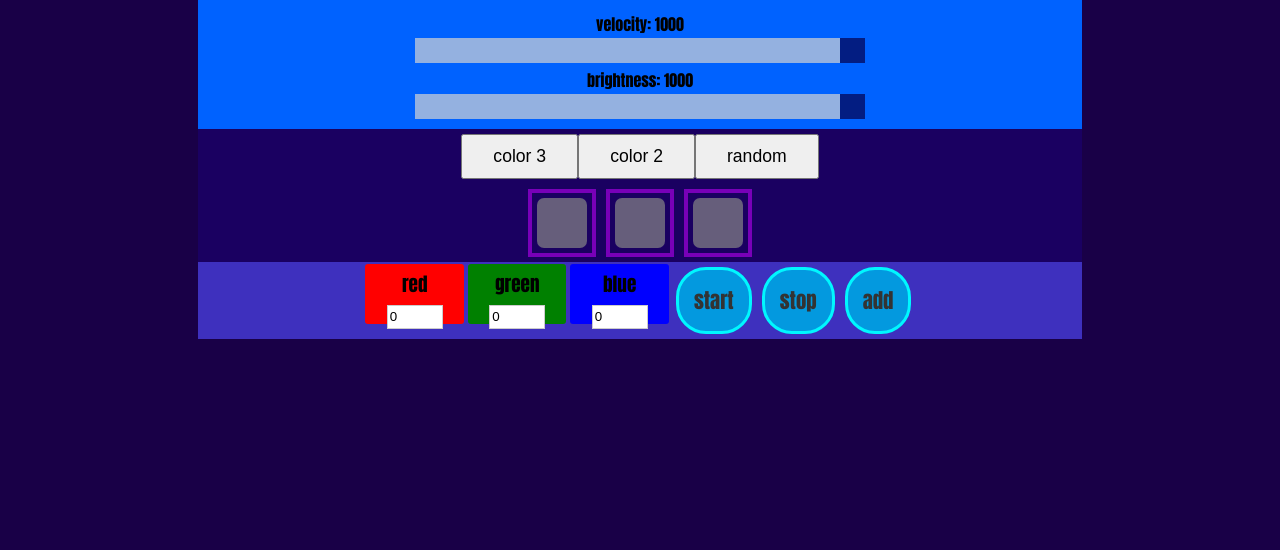
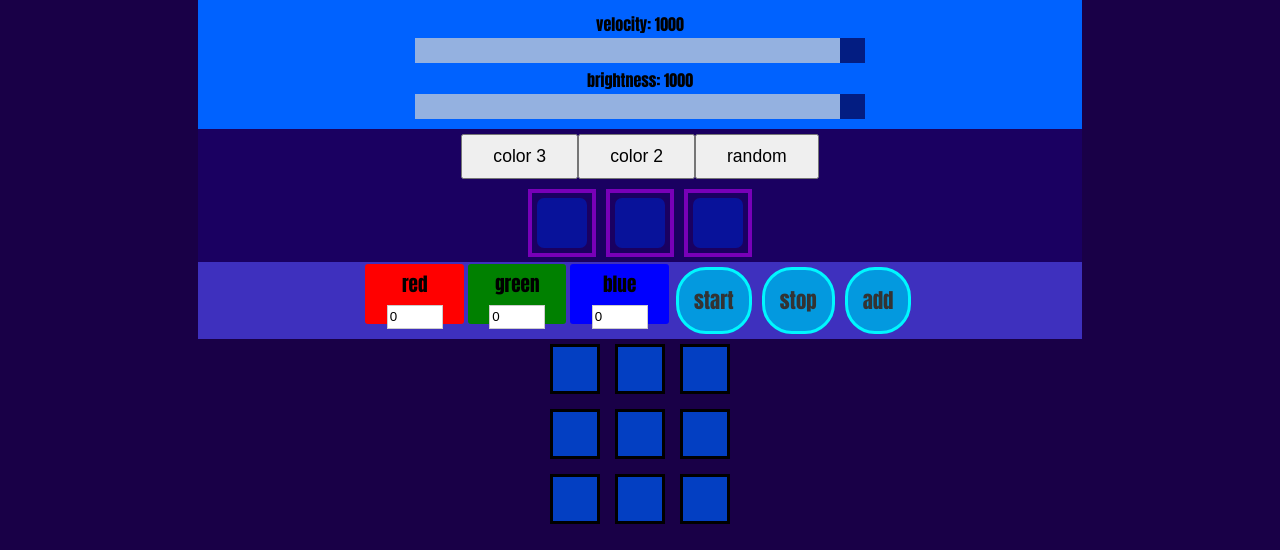
Before and after one commit to akiosTerr/Smart-RGB-IO, a website: page src/webC/index.html in a window 1280 px wide. Shown: the part 250-800 px from the top of the page. Drawn offline with Linux system fonts and the light colour scheme; files that its build step writes are made by us from their sources; files whose address does not match are found by name.

Commit message:
added placeholder preset color grid

```diff
--- a/assets/css/style.css
+++ b/assets/css/style.css
@@ -167,10 +167,25 @@ html {
     background: #c20f0f;
     cursor: pointer;
   }
+
   .palet {
     padding: 25px;
     opacity: 0.7;
     margin: 5px;
     border-radius: 7px;
-    background: #868686;
+    background: #001bb3;
   }
+
+  .presets {
+    margin-top: 5px;
+    display: inline-grid;
+    grid-template-rows: repeat(3, 50px);
+    grid-template-columns: repeat(3, 50px);
+    grid-gap: 15px;
+  }
+
+  .block-preset {
+    padding: 10px;
+    background: rgb(3, 63, 194);
+    border: 3px solid rgb(0, 0, 0);
+  }
--- a/assets/js/main.js
+++ b/assets/js/main.js
@@ -164,10 +164,6 @@ function switch_bar_enabled(a) {
   }
 }
 
-inputs.red.addEventListener("change", set_color_p, false);
-inputs.green.addEventListener("change", set_color_p, false);
-inputs.blue.addEventListener("change", set_color_p, false);
-
 function set_color_p() {
   let rgbA = get_rgb_values();
   pallet.cur_plt.style.backgroundColor = `rgb(${rgbA[0]},${rgbA[1]},${rgbA[2]})`;
@@ -293,6 +289,10 @@ function get_rgb_values() {
   return rgbV;
 }
 
+inputs.red.addEventListener("change", set_color_p, false);
+inputs.green.addEventListener("change", set_color_p, false);
+inputs.blue.addEventListener("change", set_color_p, false);
+
 ranges.range_vel.addEventListener(
   "input",
   function () {
--- a/src/webC/index.html
+++ b/src/webC/index.html
@@ -9,9 +9,12 @@
     <title>Document</title>
   </head>
   <body>
-    <h1>ESP8266 PWM CONTROLLER (WIP)</h1>
-    <h3 id="ws_status">awaiting connection...</h3>
     <div class="main container">
+      <header>
+        <h1>ESP8266 PWM CONTROLLER (WIP)</h1>
+        <h3 id="ws_status">awaiting connection...</h3>
+      </header>
+
       <div class="head">
         <div class="button-b">
           <a class="button" onclick="change_mode()" id="mode" href="#">FADE</a>
@@ -123,6 +126,17 @@
           <p>add</p>
         </a>
       </section>
+      <section class="presets">
+        <a href="#" class="block-preset"></a>
+        <a href="#" class="block-preset"></a>
+        <a href="#" class="block-preset"></a>
+        <a href="#" class="block-preset"></a>
+        <a href="#" class="block-preset"></a>
+        <a href="#" class="block-preset"></a>
+        <a href="#" class="block-preset"></a>
+        <a href="#" class="block-preset"></a>
+        <a href="#" class="block-preset"></a>
+      </section>
     </div>
     <script src="files/js/main.js"></script>
   </body>
```
